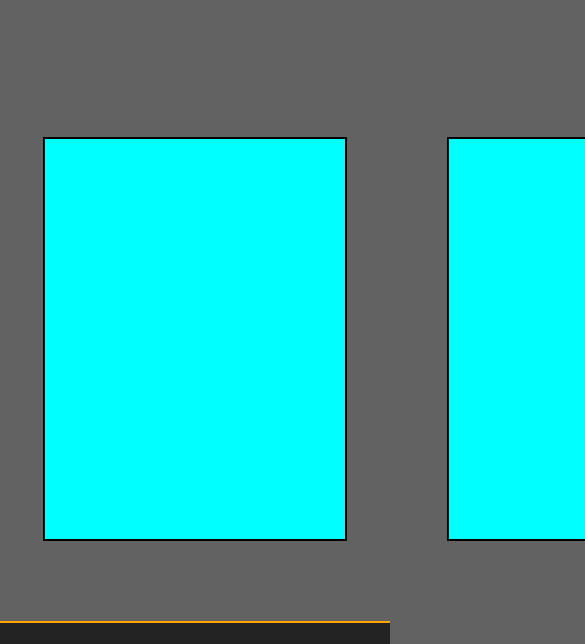
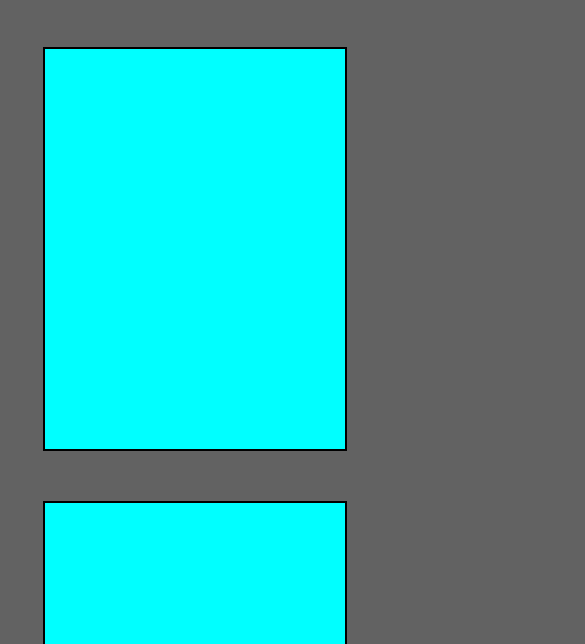
Before and after one commit to WLewis0991/Homepage, a website built with webpack: page src/template.html in a window 390 px wide. Shown: the part 1180-1824 px from the top of the page, 585 px wide, since content can reach past the window. Built offline with nearby package versions, Linux system fonts and the light colour scheme.

Commit message:
Basic responsivness added to layout

```diff
--- a/src/styles.css
+++ b/src/styles.css
@@ -24,6 +24,7 @@ header {
 
 #infoContainer{
     display: flex;
+    flex-wrap: wrap-reverse;
     justify-content: center;
     align-items: center;
     width: 100%;
@@ -32,7 +33,7 @@ header {
 }
 
 .aboutMe{
-    width: 30%;
+    width: 400px;
     height: 200px;
     border: 2px black solid;
 }
@@ -49,12 +50,28 @@ header {
     display: grid;
     grid-area: 700px;
     grid-template-columns: 1fr 1fr 1fr;
+    grid-row: inherit;
+    gap: 50px;
+    padding-top: 100px;
+    padding-bottom: 100px
+}
+
+@media (max-width: 1000px){
+    #projectsContainer{
+        grid-template-columns: 1fr 1fr;
+        grid-row: inherit;
+    }
+}
+
+@media (max-width: 675px){
+    #projectsContainer{
+        grid-template-columns: 1fr;
+    }
 }
 
 .projectCard{
     width: 300px;
     height: 400px;
-    margin: 80px 50px;
     border: 2px black solid;
     background-color: aqua;
 }
@@ -70,7 +87,7 @@ header {
 }
 
 .contactInfo {
-    width: 30vw;
+    width: 400px;
     height: 200px;
     border: 2px black solid;
 }
```
